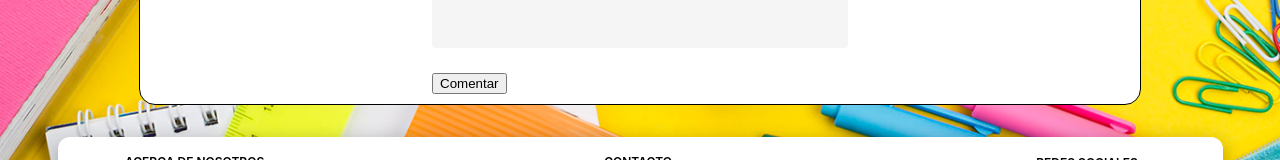
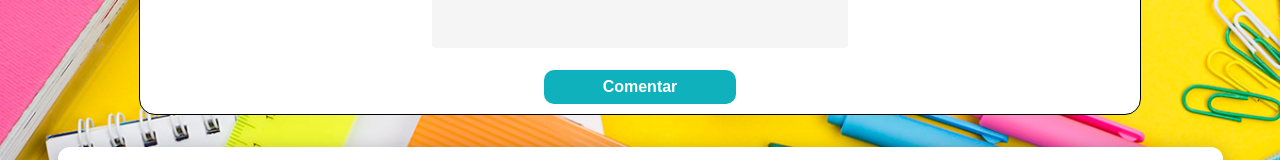
Before and after one commit to danielDeVita/clientImperioBoreal, a React (Vite) app: page /products/1 in a window 1280 px wide. Shown: the part 962-1122 px from the top of the page. Built offline with nearby package versions, Linux system fonts and the light colour scheme; no server answers.

Commit message:
update design button reviews

```diff
--- a/src/Components/Reviews/Reviews.module.css
+++ b/src/Components/Reviews/Reviews.module.css
@@ -61,3 +61,25 @@
 .input:hover {
   background-color: #771e62;
 }
+
+.button__container {
+  width: 100%;
+  display: flex;
+  justify-content: center;
+}
+
+.button__comment {
+  background-color: #0fb1bd;
+  border: none;
+  color: #fff;
+  font-weight: bold;
+  width: 12rem;
+  padding: 8px;
+  font-size: 1rem;
+  border-radius: 10px;
+  cursor: pointer;
+}
+
+.button__comment:hover {
+  background-color: #771e62;
+}
--- a/src/Components/Reviews/Reviews.tsx
+++ b/src/Components/Reviews/Reviews.tsx
@@ -91,7 +91,9 @@ const Reviews: React.FC<ReviewProps> = ({ id }) => {
           placeholder="Escribe un comentario sobre tu compra"
         />
         <br />
-        <button type="submit">Comentar</button>
+        <div className={style.button__container}>
+            <button type="submit" className={style.button__comment}>Comentar</button>
+        </div>
       </form>
     </div>
   );
```
